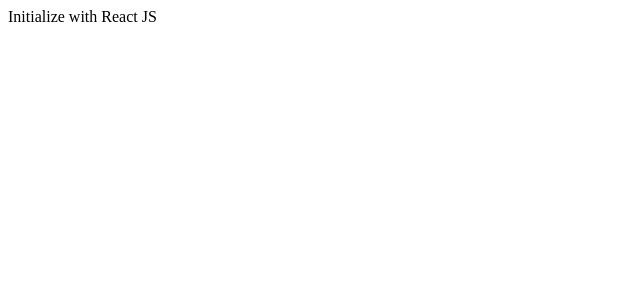
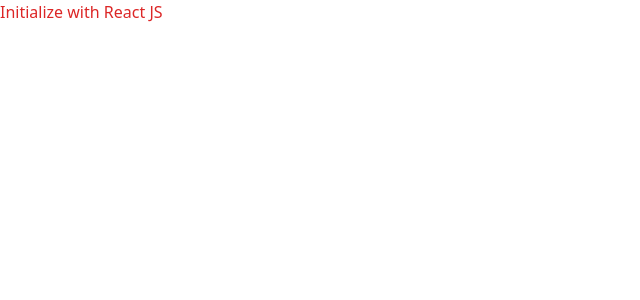
Before and after one commit to vishal-kumaar/pw-blog-frontend, a React (Create React App) app: page / in a window 1280 px wide. Shown: the top 300 px of the page, without its empty margins (0-640 px from the left). Built offline with nearby package versions, Linux system fonts and the light colour scheme.

Commit message:
Initialize project with tailwindcss

```diff
--- a/package.json
+++ b/package.json
@@ -35,5 +35,10 @@
       "last 1 firefox version",
       "last 1 safari version"
     ]
+  },
+  "devDependencies": {
+    "autoprefixer": "^10.4.14",
+    "postcss": "^8.4.26",
+    "tailwindcss": "^3.3.3"
   }
 }
--- /dev/null
+++ b/postcss.config.js
@@ -0,0 +1,6 @@
+module.exports = {
+  plugins: {
+    tailwindcss: {},
+    autoprefixer: {},
+  },
+}
--- a/src/App.js
+++ b/src/App.js
@@ -2,7 +2,7 @@
 
 function App() {
   return (
-    <div>
+    <div className="text-red-600">
       Initialize with React JS
     </div>
   );
--- /dev/null
+++ b/src/index.css
@@ -0,0 +1,3 @@
+@tailwind base;
+@tailwind components;
+@tailwind utilities;
--- a/src/index.js
+++ b/src/index.js
@@ -1,6 +1,7 @@
 import React from 'react';
 import ReactDOM from 'react-dom/client';
 import App from './App';
+import "./index.css";
 
 const root = ReactDOM.createRoot(document.getElementById('root'));
 root.render(
--- /dev/null
+++ b/tailwind.config.js
@@ -0,0 +1,8 @@
+/** @type {import('tailwindcss').Config} */
+module.exports = {
+  content: ["./src/**/*.{js,jsx,ts,tsx}"],
+  theme: {
+    extend: {},
+  },
+  plugins: [],
+};
```
Also changed, not shown: 1 other file (tests, documents, lock files or other folders).
